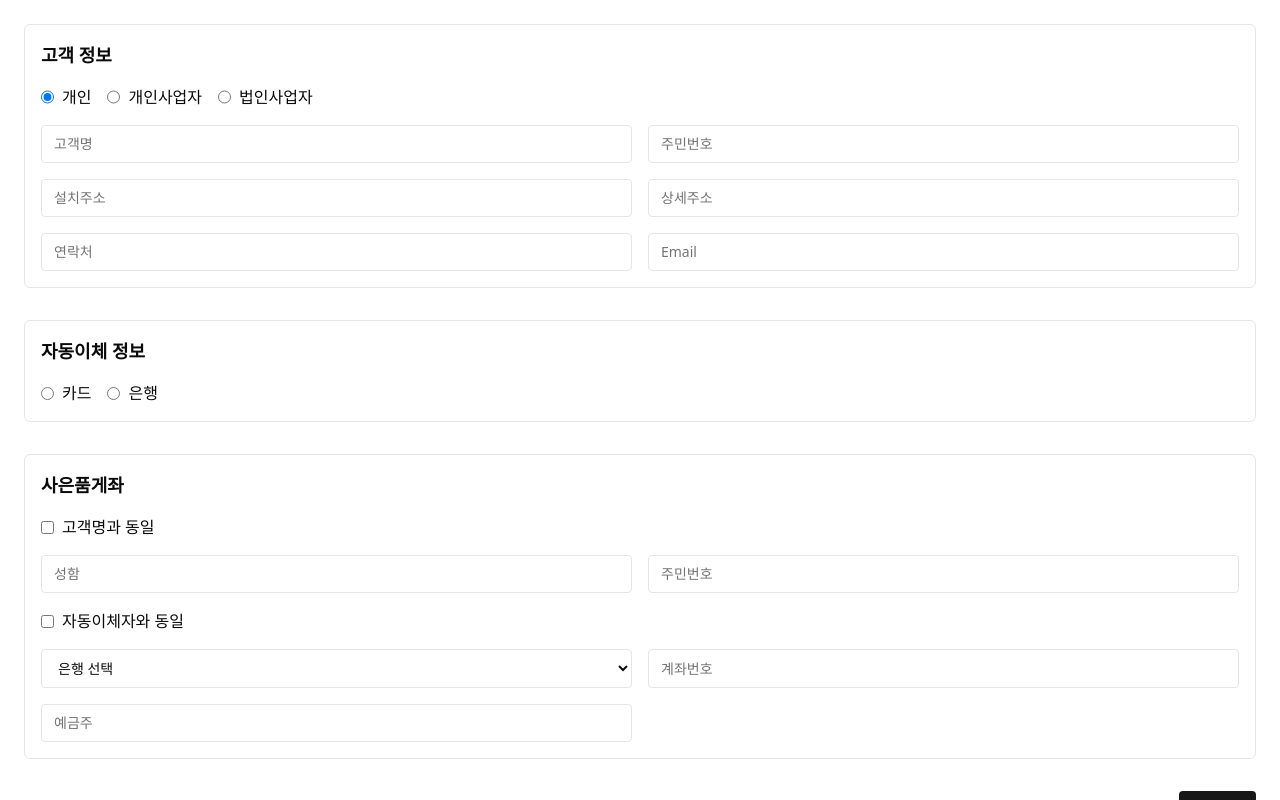
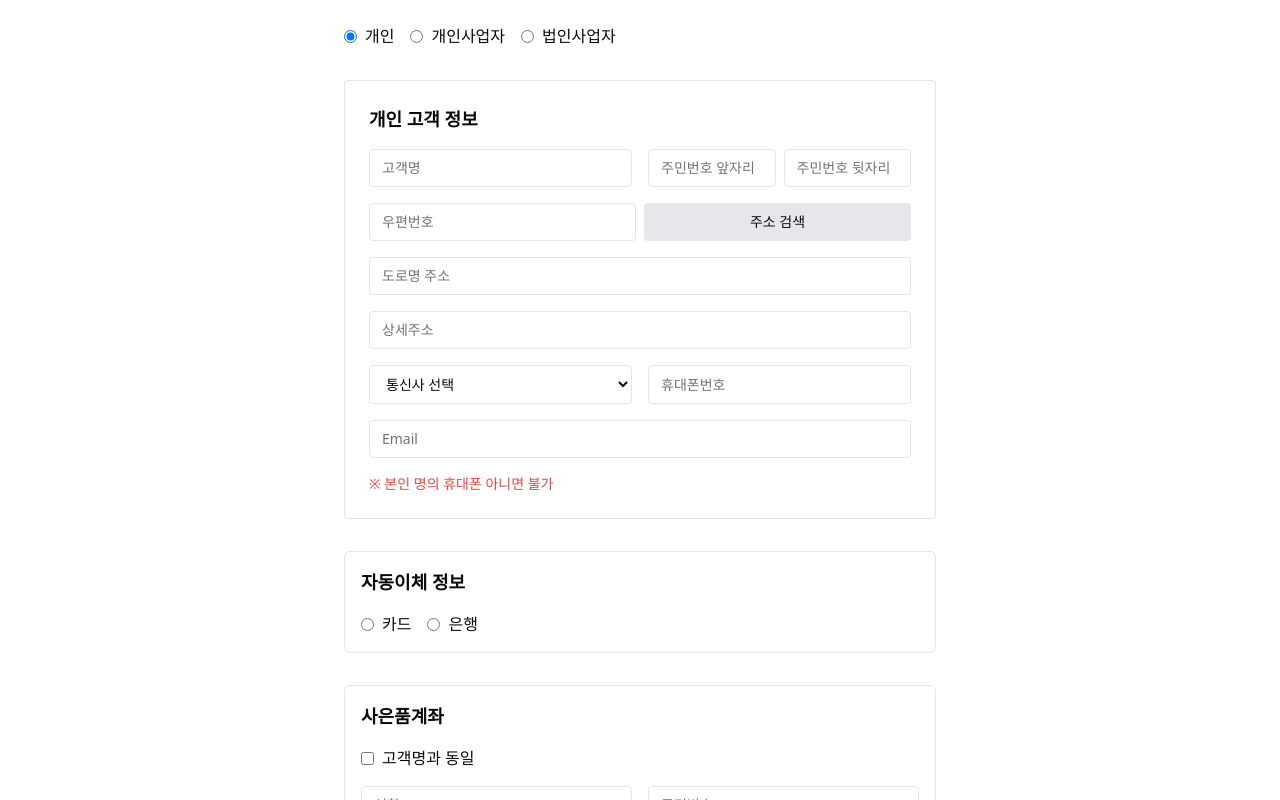
Before and after one commit to kobly/mj-apply-system, a Next.js app: page /apply/internet in a window 1280 px wide. Shown: the top 800 px of the page. Built offline with nearby package versions, Linux system fonts and the light colour scheme.

Commit message:
fix: apply form 주소검색,사업자form 추가 등

```diff
--- a/app/apply/internet/page.tsx
+++ b/app/apply/internet/page.tsx
@@ -1,8 +1,10 @@
 "use client";
 
-import { useState } from "react";
+import { useState, useEffect } from "react";
 import { useRouter } from "next/navigation";
-
+import { banks } from "@/data/banks";
+import { cards } from "@/data/cards";
+import { carriers } from "@/data/carriers";
 export default function InternetApplyForm() {
   const router = useRouter();
 
@@ -12,15 +14,72 @@ export default function InternetApplyForm() {
   const [payType, setPayType] = useState<"card" | "bank" | null>(null);
 
   const [customerName, setCustomerName] = useState("");
-  const [customerRRN, setCustomerRRN] = useState("");
+  const [customerRRNFront, setCustomerRRNFront] = useState("");
+  const [customerRRNBack, setCustomerRRNBack] = useState("");
 
   const [accountName, setAccountName] = useState("");
-  const [accountRRN, setAccountRRN] = useState("");
   const [accountBank, setAccountBank] = useState("");
   const [accountNumber, setAccountNumber] = useState("");
 
+  const [giftAccountName, setGiftAccountName] = useState("");
+
+  const [giftAccountRRN, setGiftAccountRRN] = useState("");
+  const [giftAccountBank, setGiftAccountBank] = useState("");
+  const [giftAccountNumber, setGiftAccountNumber] = useState("");
+
   const [sameAsCustomer, setSameAsCustomer] = useState(false);
   const [sameAsAutoPay, setSameAsAutoPay] = useState(false);
+
+  const [postcode, setPostcode] = useState("");
+  const [roadAddress, setRoadAddress] = useState("");
+  const [detailAddress, setDetailAddress] = useState("");
+
+  const openPostcode = () => {
+    new window.daum.Postcode({
+      oncomplete: function (data: any) {
+        setPostcode(data.zonecode);
+        setRoadAddress(data.roadAddress);
+      },
+    }).open();
+  };
+
+  useEffect(() => {
+    const script = document.createElement("script");
+    script.src =
+      "//t1.daumcdn.net/mapjsapi/bundle/postcode/prod/postcode.v2.js";
+    script.async = true;
+    document.body.appendChild(script);
+  }, []);
+
+  useEffect(() => {
+    if (sameAsCustomer) {
+      setGiftAccountName(customerName);
+      setGiftAccountRRN(`${customerRRNFront}${customerRRNBack}`);
+    } else if (sameAsAutoPay) {
+      setGiftAccountName(accountName);
+      setGiftAccountBank(accountBank);
+      setGiftAccountNumber(accountNumber);
+    }
+  }, [
+    sameAsCustomer,
+    sameAsAutoPay,
+    customerName,
+    customerRRNFront,
+    customerRRNBack,
+    accountName,
+    accountBank,
+    accountNumber,
+  ]);
+
+  const handleSameAsCustomer = (checked: boolean) => {
+    setSameAsCustomer(checked);
+    if (checked) setSameAsAutoPay(false);
+  };
+
+  const handleSameAsAutoPay = (checked: boolean) => {
+    setSameAsAutoPay(checked);
+    if (checked) setSameAsCustomer(false);
+  };
 
   const handleSubmit = (e: React.FormEvent) => {
     e.preventDefault();
@@ -28,12 +87,10 @@ export default function InternetApplyForm() {
   };
 
   return (
-    <form onSubmit={handleSubmit} className="space-y-8 p-6">
-      <section className="space-y-4 border p-4 rounded-md">
-        <h2 className="text-lg font-semibold">고객 정보</h2>
-        <div className="flex gap-4 items-center">
+    <form onSubmit={handleSubmit} className="space-y-8 p-6 w-1/2 m-auto">
+      <div className="flex gap-4">
         {["개인", "개인사업자", "법인사업자"].map((type) => (
-            <label key={type} className="flex gap-2">
+          <label key={type} className="flex items-center gap-2">
             <input
               type="radio"
               name="custType"
@@ -44,6 +101,11 @@ export default function InternetApplyForm() {
           </label>
         ))}
       </div>
+
+      {custType === "개인" && (
+        <section className="border p-6 rounded space-y-4">
+          <h2 className="text-lg font-semibold">개인 고객 정보</h2>
+
           <div className="grid grid-cols-2 gap-4">
             <input
               type="text"
@@ -52,19 +114,125 @@ export default function InternetApplyForm() {
               value={customerName}
               onChange={(e) => setCustomerName(e.target.value)}
             />
+
+            <div className="grid grid-cols-2 gap-2">
               <input
                 type="text"
-            placeholder="주민번호"
+                placeholder="주민번호 앞자리"
+                pattern="\d{6}"
+                maxLength={6}
                 className="input"
-            value={customerRRN}
-            onChange={(e) => setCustomerRRN(e.target.value)}
+                value={customerRRNFront}
+                onChange={(e) => setCustomerRRNFront(e.target.value)}
               />
+              <input
+                type="password"
+                placeholder="주민번호 뒷자리"
+                pattern="\d{7}"
+                maxLength={7}
+                inputMode="numeric"
+                className="input"
+                value={customerRRNBack}
+                onChange={(e) => setCustomerRRNBack(e.target.value)}
+              />
+            </div>
+
+            <div className="grid grid-cols-2 gap-2 col-span-2">
+              <input
+                type="text"
+                placeholder="우편번호"
+                className="input"
+                value={postcode}
+                readOnly
+              />
+              <button
+                type="button"
+                onClick={openPostcode}
+                className="bg-gray-200 rounded px-4 text-sm"
+              >
+                주소 검색
+              </button>
+            </div>
+
+            <input
+              type="text"
+              placeholder="도로명 주소"
+              className="input col-span-2"
+              value={roadAddress}
+              readOnly
+            />
+
+            <input
+              type="text"
+              placeholder="상세주소"
+              className="input col-span-2"
+              value={detailAddress}
+              onChange={(e) => setDetailAddress(e.target.value)}
+            />
+
+            <select className="input">
+              <option>통신사 선택</option>
+              {carriers.map((carrier) => (
+                <option key={carrier} value={carrier}>
+                  {carrier}
+                </option>
+              ))}
+            </select>
+
+            <input
+              type="text"
+              placeholder="휴대폰번호"
+              className="input"
+              pattern="\d{10,11}"
+              maxLength={11}
+            />
+
+            <input
+              type="email"
+              placeholder="Email"
+              className="input col-span-2"
+            />
+          </div>
+
+          <p className="text-sm text-red-500">※ 본인 명의 휴대폰 아니면 불가</p>
+        </section>
+      )}
+      {custType === "개인사업자" && (
+        <section className="border p-4 rounded space-y-4">
+          <h2 className="text-lg font-semibold">개인사업자 정보</h2>
+          <div className="grid grid-cols-2 gap-4">
+            <input type="text" placeholder="상호명" className="input" />
+            <input type="text" placeholder="대표자 성함" className="input" />
+            <input type="text" placeholder="주민번호" className="input" />
+            <input type="text" placeholder="사업자번호" className="input" />
             <input type="text" placeholder="설치주소" className="input" />
             <input type="text" placeholder="상세주소" className="input" />
             <input type="text" placeholder="연락처" className="input" />
             <input type="email" placeholder="Email" className="input" />
           </div>
         </section>
+      )}
+
+      {custType === "법인사업자" && (
+        <section className="border p-4 rounded space-y-4">
+          <h2 className="text-lg font-semibold">법인사업자 정보</h2>
+          <div className="grid grid-cols-2 gap-4">
+            <input type="text" placeholder="상호명" className="input" />
+            <input type="text" placeholder="법인등록번호" className="input" />
+            <input type="text" placeholder="대표자 성함" className="input" />
+            <input
+              type="text"
+              placeholder="대표자 주민번호"
+              className="input"
+            />
+            <input type="text" placeholder="사업자번호" className="input" />
+            <input type="text" placeholder="설치주소" className="input" />
+            <input type="text" placeholder="상세주소" className="input" />
+            <input type="text" placeholder="연락처" className="input" />
+            <input type="email" placeholder="Email" className="input" />
+          </div>
+        </section>
+      )}
 
       <section className="space-y-4 border p-4 rounded-md">
         <h2 className="text-lg font-semibold">자동이체 정보</h2>
@@ -92,9 +260,13 @@ export default function InternetApplyForm() {
         {payType === "card" && (
           <div className="grid grid-cols-2 gap-4">
             <select className="input">
-              <option>카드사 선택</option>
-              <option>삼성카드</option>
-              <option>국민카드</option>
+              <option value="">카드 선택</option>
+
+              {cards.map((card) => (
+                <option key={card} value={card}>
+                  {card}
+                </option>
+              ))}
             </select>
             <input type="text" placeholder="카드번호" className="input" />
             <input
@@ -113,8 +285,11 @@ export default function InternetApplyForm() {
               onChange={(e) => setAccountBank(e.target.value)}
             >
               <option>은행 선택</option>
-              <option>국민은행</option>
-              <option>신한은행</option>
+              {banks.map((bank) => (
+                <option key={bank} value={bank}>
+                  {bank}
+                </option>
+              ))}
             </select>
             <input
               type="text"
@@ -135,14 +310,14 @@ export default function InternetApplyForm() {
       </section>
 
       <section className="space-y-4 border p-4 rounded-md">
-        <h2 className="text-lg font-semibold">사은품게좌</h2>
+        <h2 className="text-lg font-semibold">사은품계좌</h2>
 
         <div className="flex gap-4">
           <label className="flex items-center gap-2">
             <input
               type="checkbox"
               checked={sameAsCustomer}
-              onChange={(e) => setSameAsCustomer(e.target.checked)}
+              onChange={(e) => handleSameAsCustomer(e.target.checked)}
             />
             고객명과 동일
           </label>
@@ -153,17 +328,17 @@ export default function InternetApplyForm() {
             type="text"
             placeholder="성함"
             className="input"
-            value={sameAsCustomer ? customerName : accountName}
-            disabled={sameAsCustomer}
-            onChange={(e) => setAccountName(e.target.value)}
+            value={giftAccountName}
+            onChange={(e) => setCustomerName(e.target.value)}
+            readOnly={sameAsCustomer}
           />
           <input
             type="text"
             placeholder="주민번호"
             className="input"
-            value={sameAsCustomer ? customerRRN : accountRRN}
-            disabled={sameAsCustomer}
-            onChange={(e) => setAccountRRN(e.target.value)}
+            value={giftAccountRRN}
+            onChange={(e) => setGiftAccountRRN(e.target.value)}
+            readOnly={sameAsCustomer}
           />
         </div>
 
@@ -172,7 +347,7 @@ export default function InternetApplyForm() {
             <input
               type="checkbox"
               checked={sameAsAutoPay}
-              onChange={(e) => setSameAsAutoPay(e.target.checked)}
+              onChange={(e) => handleSameAsAutoPay(e.target.checked)}
             />
             자동이체자와 동일
           </label>
@@ -181,29 +356,32 @@ export default function InternetApplyForm() {
         <div className="grid grid-cols-2 gap-4">
           <select
             className="input"
+            value={giftAccountBank}
+            onChange={(e) => setGiftAccountBank(e.target.value)}
             disabled={sameAsAutoPay}
-            value={sameAsAutoPay ? accountBank : ""}
-            onChange={() => {}}
           >
             <option>은행 선택</option>
-            <option>국민은행</option>
-            <option>신한은행</option>
+            {banks.map((bank) => (
+              <option key={bank} value={bank}>
+                {bank}
+              </option>
+            ))}
           </select>
           <input
             type="text"
             placeholder="계좌번호"
             className="input"
-            value={sameAsAutoPay ? accountNumber : ""}
-            disabled={sameAsAutoPay}
-            onChange={() => {}}
+            value={giftAccountNumber}
+            onChange={(e) => setGiftAccountNumber(e.target.value)}
+            readOnly={sameAsAutoPay}
           />
           <input
             type="text"
             placeholder="예금주"
             className="input"
-            value={sameAsAutoPay ? accountName : ""}
-            disabled={sameAsAutoPay}
-            onChange={() => {}}
+            value={giftAccountName}
+            onChange={(e) => setGiftAccountName(e.target.value)}
+            readOnly={sameAsAutoPay}
           />
         </div>
       </section>
--- /dev/null
+++ b/data/banks.ts
@@ -0,0 +1,19 @@
+export const banks = [
+  "국민은행",
+  "신한은행",
+  "하나은행",
+  "농협은행",
+  "기업은행",
+  "카카오뱅크",
+  "케이뱅크",
+  "토스뱅크",
+  "우리은행",
+  "부산은행",
+  "대구은행",
+  "전북은행",
+  "제주은행",
+  "수협은행",
+  "새마을금고",
+  "신협",
+  "우체국",
+];
--- /dev/null
+++ b/data/cards.ts
@@ -0,0 +1,12 @@
+export const cards = [
+  "국민카드",
+  "신한카드",
+  "삼성카드",
+  "현대카드",
+  "롯데카드",
+  "하나카드",
+  "우리카드",
+  "비씨카드",
+  "카카오뱅크카드",
+  "토스카드",
+];
--- /dev/null
+++ b/data/carriers.ts
@@ -0,0 +1,10 @@
+export const carriers = [
+  "KT",
+  "SKT",
+  "LG U+",
+  "헬로모바일",
+  "유플러스알뜰",
+  "SK세븐모바일",
+  "KT M모바일",
+  "U+알뜰모바일",
+];
```
Lines whose indentation alone changed are shown as unchanged.
